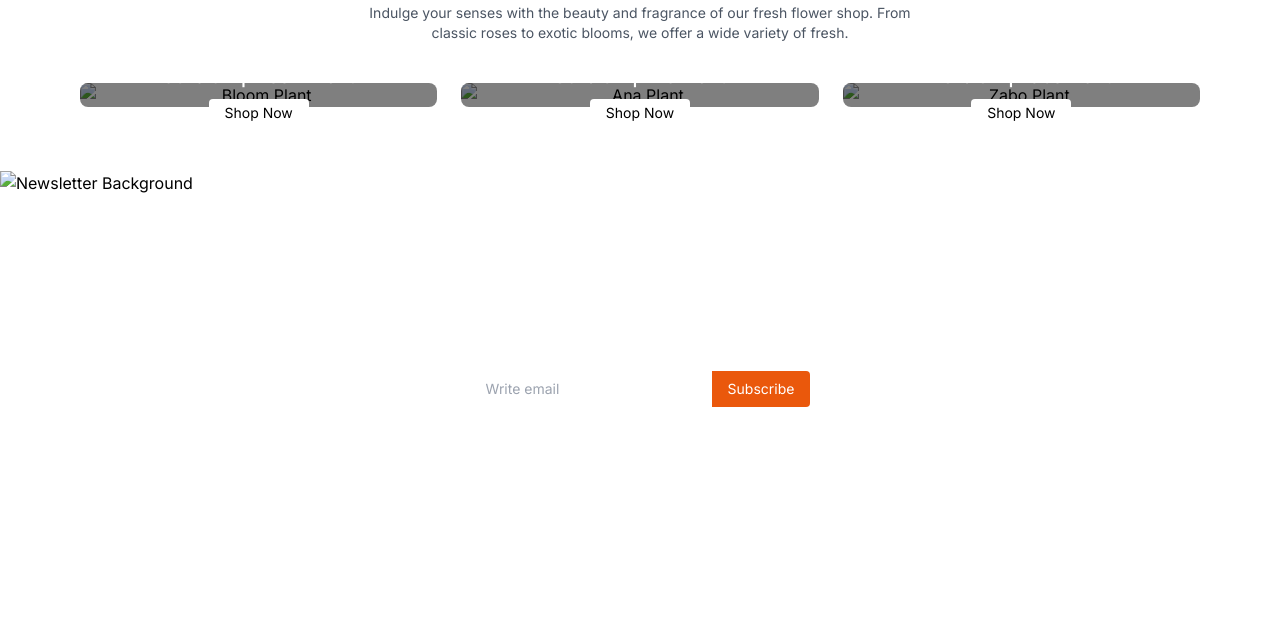
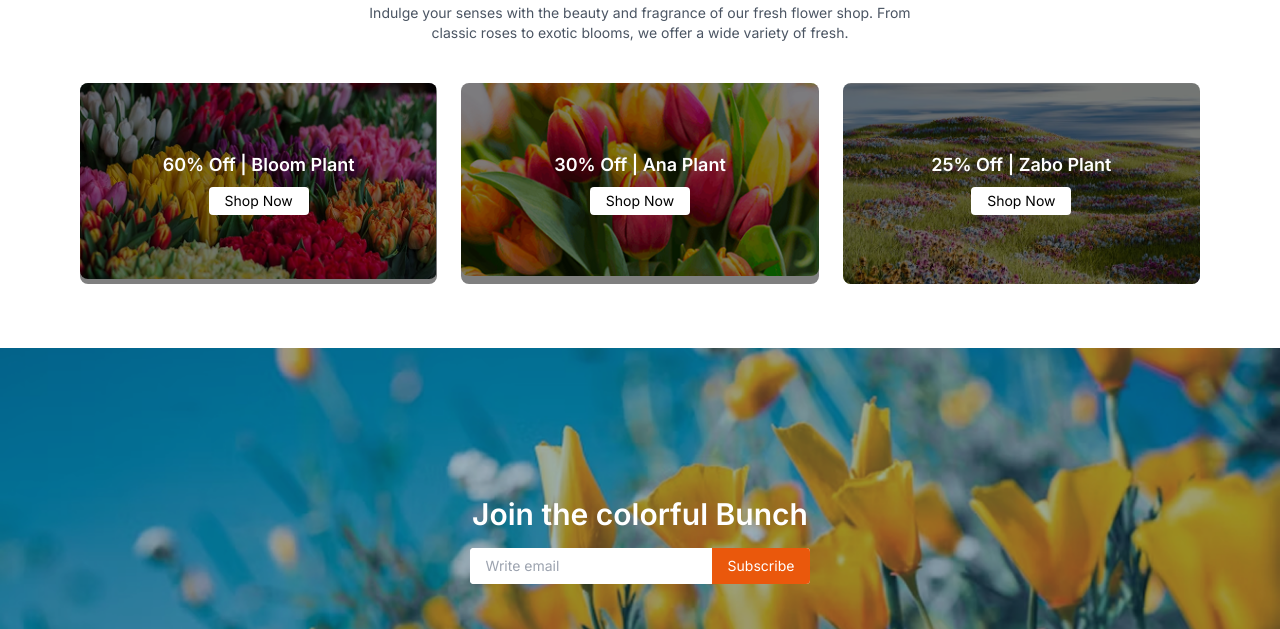
Before and after one commit to alifnebir/assignment-2, a plain HTML site: page index.html in a window 1280 px wide. Shown: the part 2100-2729 px from the top of the page. Drawn offline with nearby package versions, Linux system fonts and the light colour scheme.

Commit message:
almost done

```diff
--- a/index.html
+++ b/index.html
@@ -152,7 +152,7 @@
 
     <div class="grid grid-cols-1 md:grid-cols-2 lg:grid-cols-3 gap-6 mt-10">
       <div class="relative">
-        <img src="assets/deal1.jpg" alt="Bloom Plant" class="w-full rounded-lg" />
+        <img src="assets/deal-bloom.png" alt="Bloom Plant" class="w-full rounded-lg" />
         <div class="absolute inset-0 bg-black bg-opacity-50 rounded-lg flex items-center justify-center">
           <div class="text-white text-center">
             <p class="text-lg font-semibold">60% Off | Bloom Plant</p>
@@ -161,7 +161,7 @@
         </div>
       </div>
       <div class="relative">
-        <img src="assets/deal2.jpg" alt="Ana Plant" class="w-full rounded-lg" />
+        <img src="assets/deal-ana.png" alt="Ana Plant" class="w-full rounded-lg" />
         <div class="absolute inset-0 bg-black bg-opacity-50 rounded-lg flex items-center justify-center">
           <div class="text-white text-center">
             <p class="text-lg font-semibold">30% Off | Ana Plant</p>
@@ -170,7 +170,7 @@
         </div>
       </div>
       <div class="relative">
-        <img src="assets/deal3.jpg" alt="Zabo Plant" class="w-full rounded-lg" />
+        <img src="assets/deal-zabo.png" alt="Zabo Plant" class="w-full rounded-lg" />
         <div class="absolute inset-0 bg-black bg-opacity-50 rounded-lg flex items-center justify-center">
           <div class="text-white text-center">
             <p class="text-lg font-semibold">25% Off | Zabo Plant</p>
@@ -183,7 +183,7 @@
 
   <!-- Newsletter Section -->
   <section class="relative h-96 flex items-center justify-center">
-    <img src="assets/newsletter-bg.jpg" alt="Newsletter Background" class="absolute inset-0 w-full h-full object-cover" />
+    <img src="assets/news-letter-bg.png" alt="Newsletter Background" class="absolute inset-0 w-full h-full object-cover" />
     <div class="relative z-10 text-center text-white px-4">
       <h2 class="text-3xl font-semibold">Join the colorful Bunch</h2>
       <div class="mt-4 max-w-md mx-auto flex bg-white rounded overflow-hidden">
```
